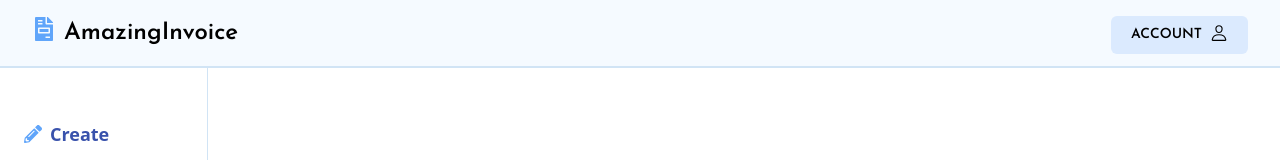
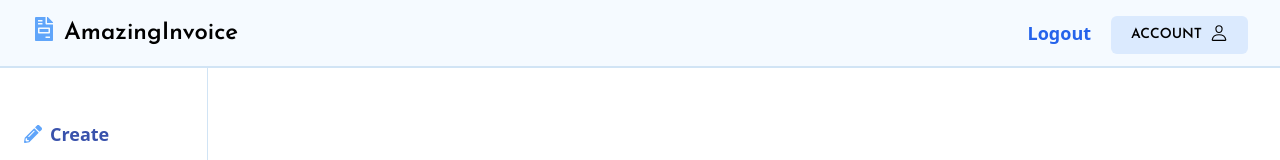
Before and after one commit to luqmanmatloob/QuickBill, a React (Create React App) app in the folder client/: page /login in a window 1280 px wide. Shown: the top 160 px of the page. Built offline with nearby package versions, Linux system fonts and the light colour scheme; no server answers.

Commit message:
updated header

```diff
--- a/client/src/components/layout/Header.jsx
+++ b/client/src/components/layout/Header.jsx
@@ -6,20 +6,6 @@ import { IoPersonOutline } from 'react-icons/io5';
 import { useState } from 'react';
 
 const Header = () => {
-
-  const [toggleAccount, setToggleAccount] = useState(false);
-
-  const handleToggleAccount = () => {
-    if (toggleAccount) {
-      setToggleAccount(false);
-    } else {
-      setToggleAccount(true);
-    }
-  };
-
-
-
-
 
 
   return (
@@ -34,37 +20,23 @@ const Header = () => {
         </div>
 
 
-        <div>
-          <button className="relative flex items-center gap-2 rounded-md bg-blue-100 px-5 py-2 hover:bg-blue-300 font-Josefin-Sans cursor-pointers mt-1 text-sm font-bold uppercase"
+        <div className='flex items-center justify-center gap-5'>
 
-            onClick={handleToggleAccount}>
-            Account
-            <IoPersonOutline className="mb-1 text-lg font-semibold" />
-          </button>
-
-          <div className={`${toggleAccount ? 'block' : 'hidden'} ml-4 absolute right-8 top-[65px] bg-[#f5faff]  shadow-xl p-9 `}>
-            <div className='font-semibold hover:text-[#2046cf] hover:underline text-blue-600'>
-            <NavLink to="/accountsettings" >
-              <li className='list-none underline mb-3 cursor-pointer'>
-                Settings
-              </li>
-              </NavLink>
-
-
-              <li
+          <button
             onClick={
               () => {
                 localStorage.clear();
                 window.location.href = '/login';
               }
             }
-              className='list-none underline text-start cursor-pointer'>
+            className=' font-semibold text-blue-600 hover:text-blue-700  text-start text-lg hover:underline cursor-pointer'>
             Logout
-              </li>
+          </button>
 
-            </div>
-          </div>
-
+          <NavLink to="/accountsettings" className="relative flex items-center gap-2 rounded-md bg-blue-100 px-5 py-2 hover:bg-blue-300 font-Josefin-Sans cursor-pointers mt-1 text-sm font-bold uppercase">
+            Account
+            <IoPersonOutline className="mb-1 text-lg font-semibold" />
+          </NavLink>
         </div>
 
 
```
Lines whose indentation alone changed are shown as unchanged.
